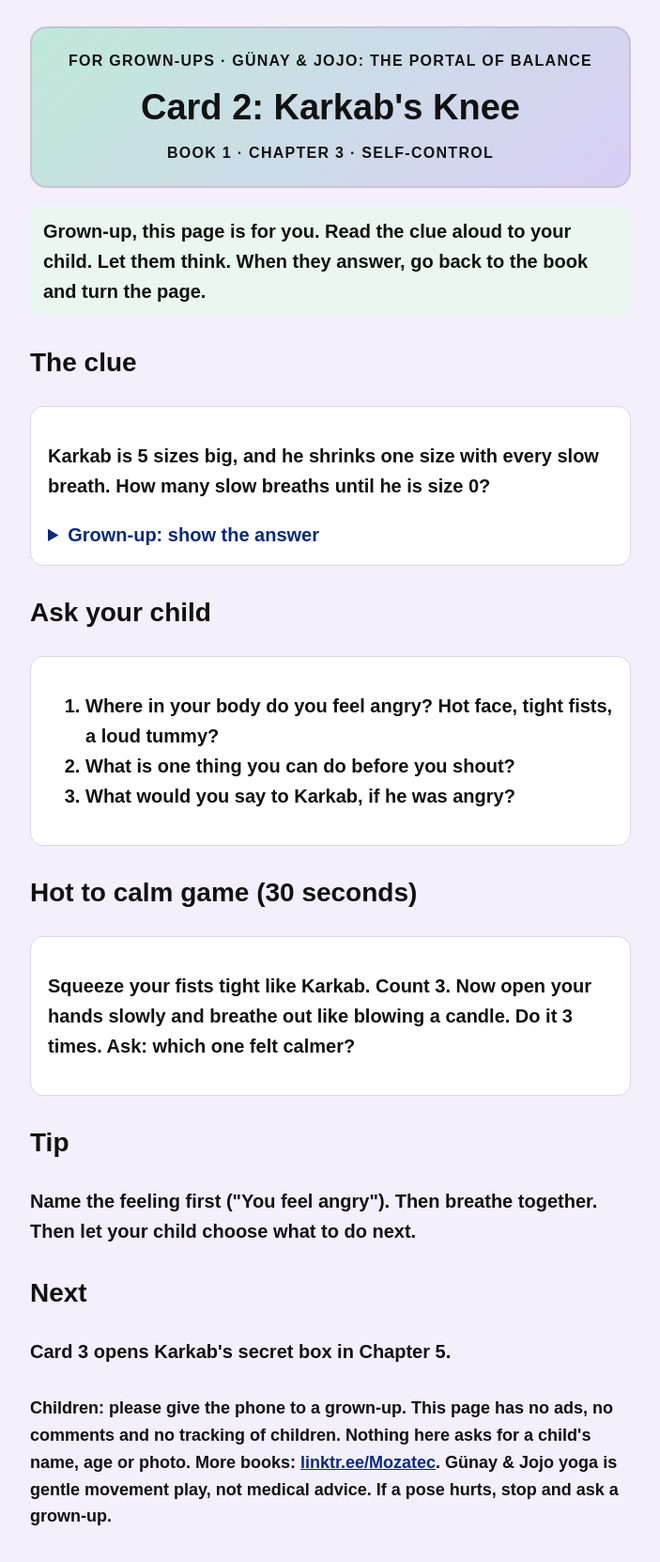
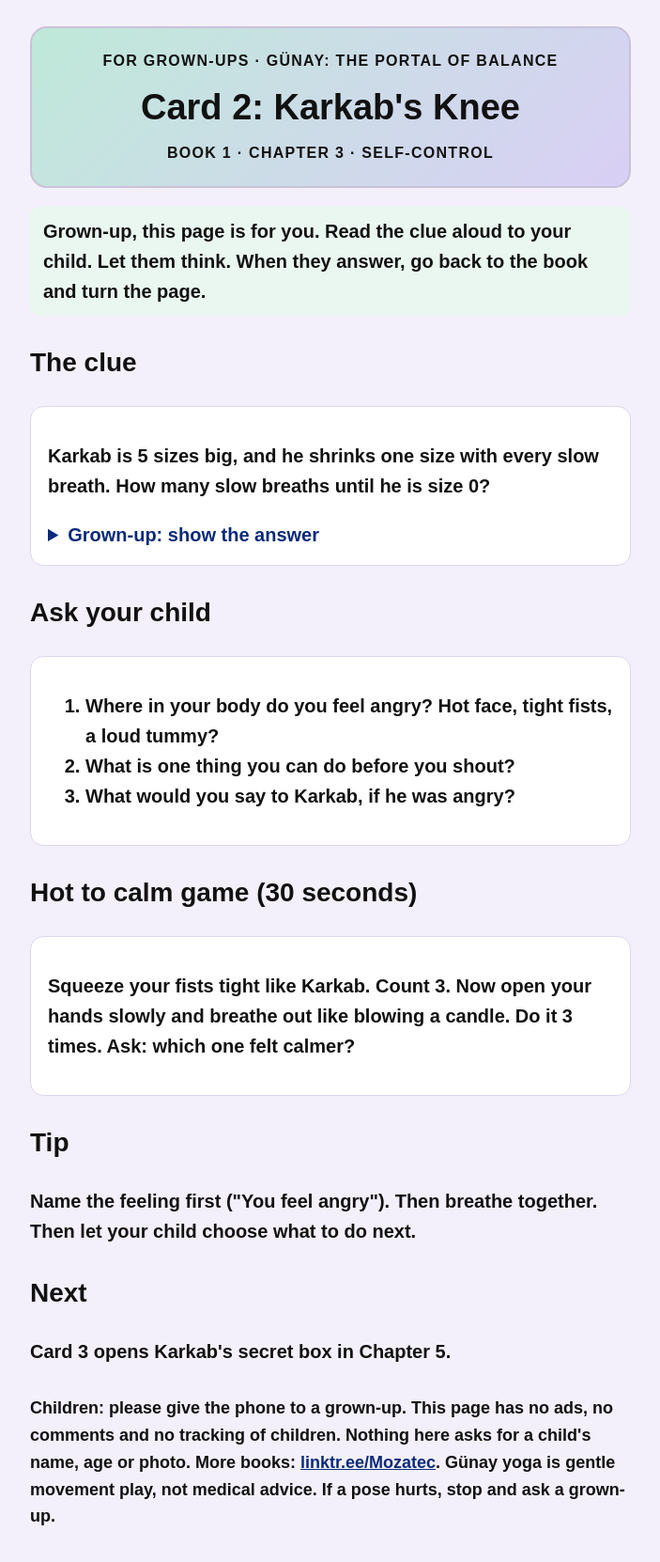
Before and after one commit to mozatec-books/mozatec-books.github.io, a plain HTML site: page gunay/2.html in a window 1280 px wide. Shown: the whole page at 94% size, without its empty margins (288-991 px from the left). Drawn offline with Linux system fonts and the light colour scheme.

Commit message:
Rename series text to Günay, nickname only

```diff
--- a/gunay/2.html
+++ b/gunay/2.html
@@ -1,4 +1,4 @@
-<!doctype html><html lang="en"><head><meta charset="utf-8"><meta name="viewport" content="width=device-width,initial-scale=1"><meta name="robots" content="noindex"><title>Card 2: Karkab's Knee | Günay &amp; Jojo</title><style>
+<!doctype html><html lang="en"><head><meta charset="utf-8"><meta name="viewport" content="width=device-width,initial-scale=1"><meta name="robots" content="noindex"><title>Card 2: Karkab's Knee | Günay</title><style>
 body{margin:0;background:#f3f0fb;font-family:Georgia,'Times New Roman',serif;color:#2b2540;line-height:1.55}
 .w{max-width:640px;margin:0 auto;padding:28px 20px 48px}
 .t{background:linear-gradient(135deg,#bfe9d9,#d9cff5);border-radius:18px;padding:22px;text-align:center;border:2px solid #c9c2d9}
@@ -11,7 +11,7 @@ a{color:#4a3d86}.s{font-size:.8em;color:#6b6585;margin-top:30px}
 .note{background:#eaf7f1;border-radius:10px;padding:10px 14px;font-size:.95em}
 body{color:#111;font-family:Arial,Helvetica,sans-serif;font-size:20px;font-weight:700;line-height:1.6}.k{color:#111;font-size:.8em}h1{font-size:1.9em;color:#111}h2{font-size:1.4em;color:#111}summary{color:#0a2a7a;font-weight:800;font-size:1em}a{color:#0a2a7a;font-weight:800}.s{color:#111;font-size:.9em}.note{font-size:1em}p,li,div{color:#111}
 </style></head><body><div class="w">
-<div class="t"><div class="k">For grown-ups · Günay &amp; Jojo: The Portal of Balance</div><h1>Card 2: Karkab's Knee</h1><div class="k">Book 1 · Chapter 3 · Self-control</div></div>
+<div class="t"><div class="k">For grown-ups · Günay: The Portal of Balance</div><h1>Card 2: Karkab's Knee</h1><div class="k">Book 1 · Chapter 3 · Self-control</div></div>
 <p class="note"><b>Grown-up, this page is for you.</b> Read the clue aloud to your child. Let them think. When they answer, go back to the book and turn the page.</p>
 
 <h2>The clue</h2><div class="c"><p>Karkab is <b>5 sizes</b> big, and he shrinks <b>one size</b> with every slow breath. How many slow breaths until he is size 0?</p>
@@ -20,5 +20,5 @@ body{color:#111;font-family:Arial,Helvetica,sans-serif;font-size:20px;font-weigh
 <h2>Hot to calm game (30 seconds)</h2><div class="c"><p>Squeeze your fists tight like Karkab. Count 3. Now open your hands slowly and breathe out like blowing a candle. Do it 3 times. Ask: which one felt calmer?</p></div>
 <h2>Tip</h2><p>Name the feeling first ("You feel angry"). Then breathe together. Then let your child choose what to do next.</p>
 <h2>Next</h2><p>Card 3 opens Karkab's secret box in Chapter 5.</p>
-<div class="s">Children: please give the phone to a grown-up. This page has no ads, no comments and no tracking of children. Nothing here asks for a child's name, age or photo. More books: <a href="https://linktr.ee/Mozatec">linktr.ee/Mozatec</a>. Günay &amp; Jojo yoga is gentle movement play, not medical advice. If a pose hurts, stop and ask a grown-up.</div>
+<div class="s">Children: please give the phone to a grown-up. This page has no ads, no comments and no tracking of children. Nothing here asks for a child's name, age or photo. More books: <a href="https://linktr.ee/Mozatec">linktr.ee/Mozatec</a>. Günay yoga is gentle movement play, not medical advice. If a pose hurts, stop and ask a grown-up.</div>
 </div></body></html>
```
